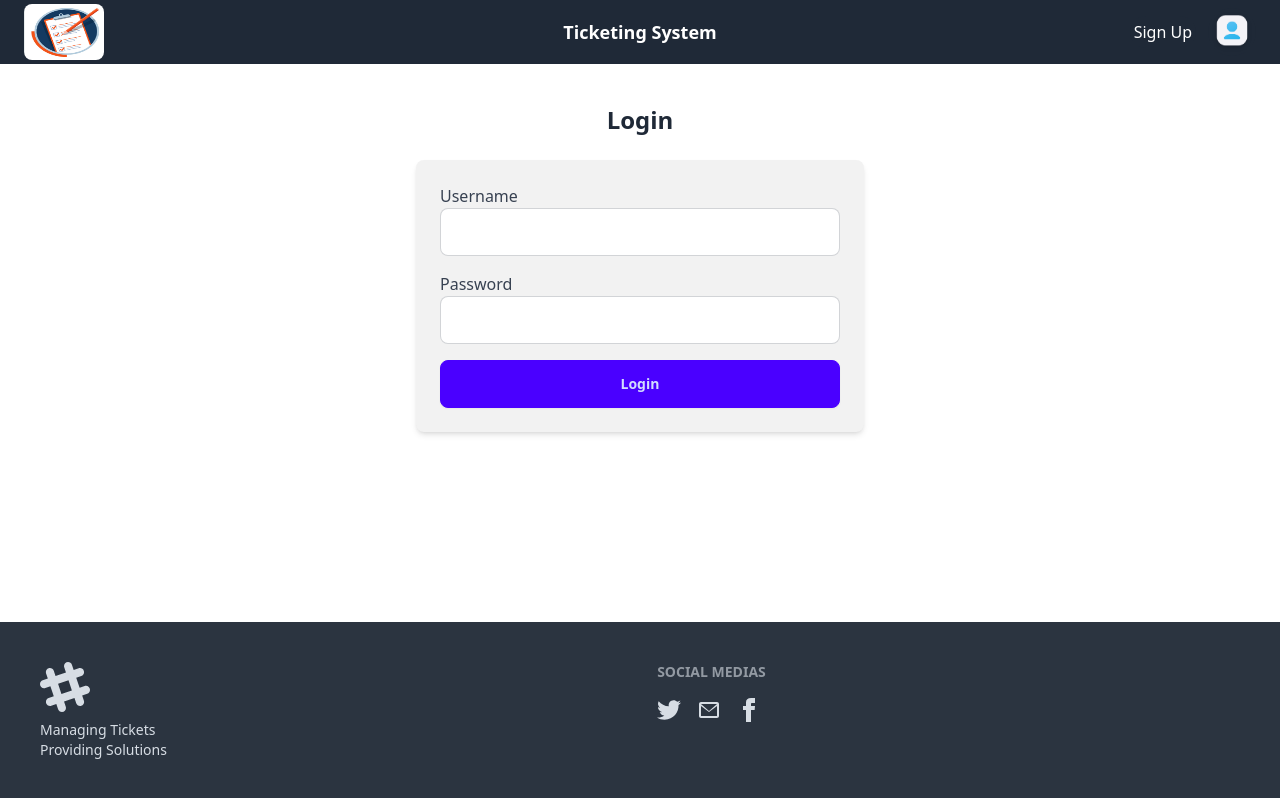
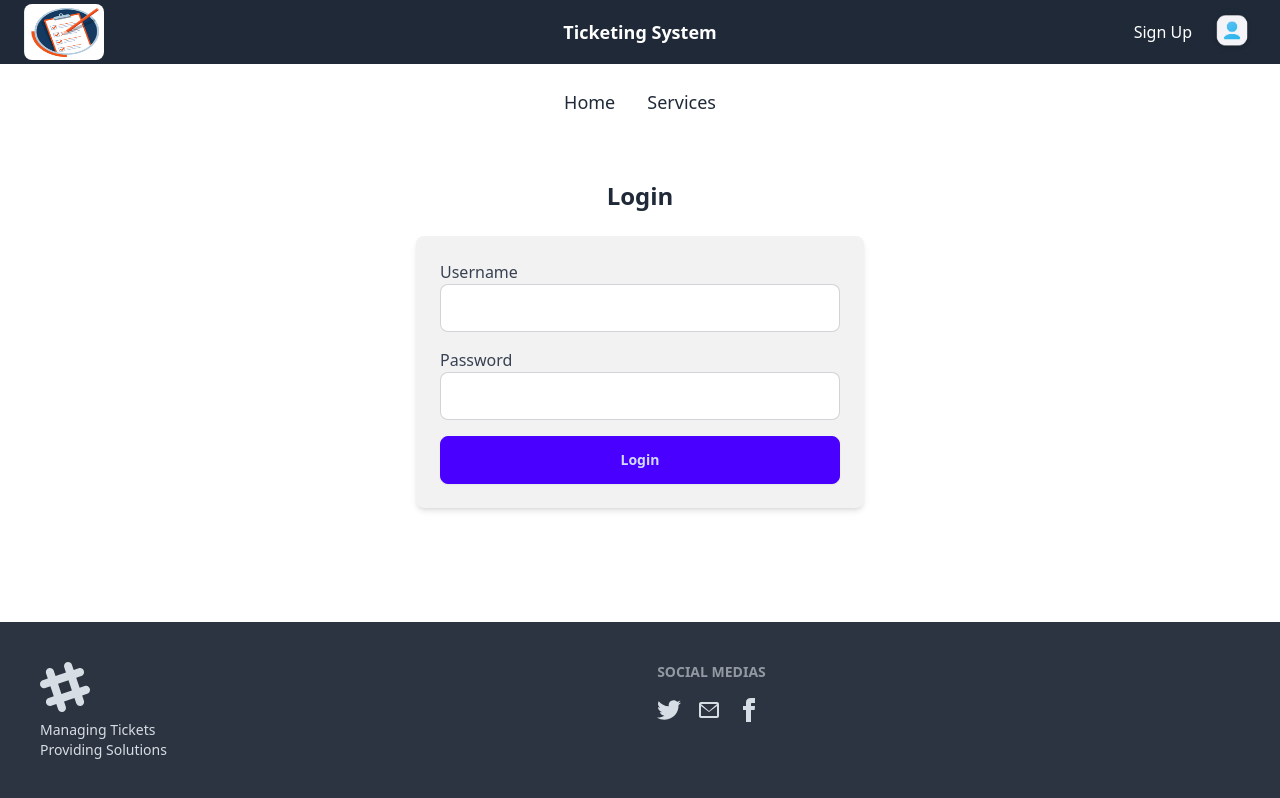
Before and after one commit to Zerubabel-J/Ticketing-System, a React app in the folder client/: page /login in a window 1280 px wide. Built offline with nearby package versions, Linux system fonts and the light colour scheme; the HTML template or start-up script is replaced by a standard one.

Commit message:
Dashboard layout

```diff
--- /dev/null
+++ b/client/src/layouts/DashboardLayout.jsx
@@ -0,0 +1,12 @@
+import React from "react";
+import AdminDashboard from "../components/AdminDashboard";
+
+const DashboardLayout = () => {
+  return (
+    <div className="flex-1">
+      <AdminDashboard />
+    </div>
+  );
+};
+
+export default DashboardLayout;
--- a/client/src/layouts/MainLayout.jsx
+++ b/client/src/layouts/MainLayout.jsx
@@ -6,7 +6,7 @@
   return (
     <div className="min-h-screen flex flex-col">
       <Header />
-
+      <NavBar />
       <main className="flex-1">{children}</main>
       <Footer />
     </div>
```
